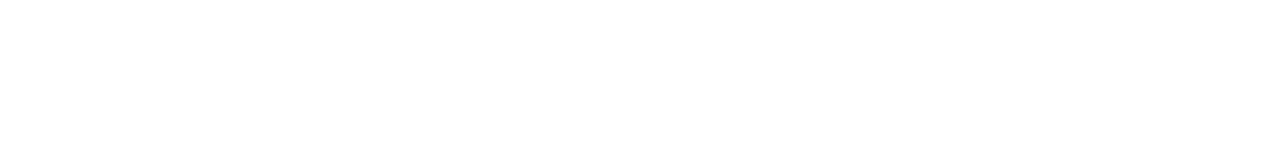
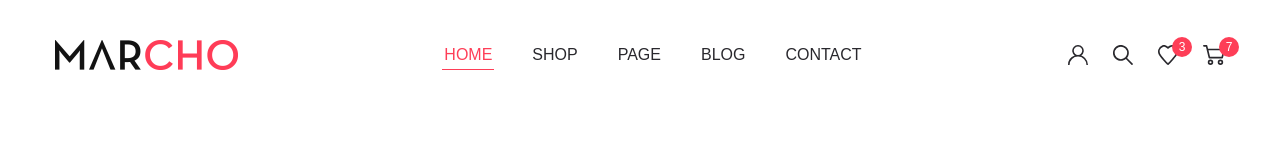
Before and after one commit to Solokhin/marcho, a website: page app/index.html in a window 1280 px wide. Drawn offline with nearby package versions, Linux system fonts and the light colour scheme; files that its build step writes are made by us from their sources.

Commit message:
added geader, added fonts

```diff
--- a/app/index.html
+++ b/app/index.html
@@ -4,12 +4,55 @@
   <head>
     <meta charset="UTF-8">
     <meta name="viewport" content="width=device-width, initial-scale=1.0">
-    <title>Gulp</title>
+    <title>Marcho</title>
     <link rel="stylesheet" href="css/style.min.css">
   </head>
 
   <body>
 
+    <header class="header">
+      <div class="container">
+        <div class="header__inner">
+          <a class="logo" href="#">
+            <img class="logo__img" src="images/logo.png" alt="logo">
+          </a>
+          <nav class="menu">
+            <ul class="menu__list">
+              <li class="menu__list-item">
+                <a class="menu__list-link menu__list-link--active" href="#">home</a>
+              </li>
+              <li class="menu__list-item">
+                <a class="menu__list-link" href="#">shop</a>
+              </li>
+              <li class="menu__list-item">
+                <a class="menu__list-link" href="#">page</a>
+              </li>
+              <li class="menu__list-item">
+                <a class="menu__list-link" href="#">blog</a>
+              </li>
+              <li class="menu__list-item">
+                <a class="menu__list-link" href="#">contact</a>
+              </li>
+          </nav>
+          <div class="user-nav">
+            <a class="user-nav__link" href="#">
+              <img class="user-nav__link-img" src="images/icons/user.svg" alt="user icon">
+            </a>
+            <a class="user-nav__link" href="#">
+              <img class="user-nav__link-img" src="images/icons/search.svg" alt="search icon">
+            </a>
+            <a class="user-nav__link" href="#">
+              <img class="user-nav__link-img" src="images/icons/heart.svg" alt="heart icon">
+              <span class="user-nav__num">3</span>
+            </a>
+            <a class="user-nav__link" href="#">
+              <img class="user-nav__link-img" src="images/icons/cart.svg" alt="cart icon">
+              <span class="user-nav__num">7</span>
+            </a>
+          </div>
+        </div>
+      </div>
+    </header>
 
 
     <script src="js/main.min.js"></script>
--- a/app/scss/_fonts.scss
+++ b/app/scss/_fonts.scss
@@ -0,0 +1,39 @@
+@font-face {
+  font-family: 'Quicksand-Regular', sans-serif;
+  src: local('Quicksand-Regular'),
+    url('../fonts/Quicksand-Regular.woff2') format('woff2'),
+    url('../fonts/Quicksand-Regular.woff') format('woff');
+  font-weight: 400;
+  font-style: normal;
+  font-display: swap;
+}
+
+@font-face {
+  font-family: 'Quicksand-Medium', sans-serif;
+  src: local('Quicksand-Medium'),
+    url('../fonts/Quicksand-Medium.woff2') format('woff2'),
+    url('../fonts/Quicksand-Medium.woff') format('woff');
+  font-weight: 500;
+  font-style: normal;
+  font-display: swap;
+}
+
+@font-face {
+  font-family: 'Roboto-Regular', sans-serif;
+  src: local('Roboto-Regular'),
+    url('../fonts/Roboto-Regular.woff2') format('woff2'),
+    url('../fonts/Roboto-Regular.woff') format('woff');
+  font-weight: 400;
+  font-style: normal;
+  font-display: swap;
+}
+
+@font-face {
+  font-family: 'Roboto-Bold', sans-serif;
+  src: local('Roboto-Bold'),
+    url('../fonts/Roboto-Bold.woff2') format('woff2'),
+    url('../fonts/Roboto-Bold.woff') format('woff');
+  font-weight: 700;
+  font-style: normal;
+  font-display: swap;
+}
--- a/app/scss/_global.scss
+++ b/app/scss/_global.scss
@@ -1,9 +1,12 @@
 body {
-  min-height: 100vh;
-  // font-family: 'Roboto Condensed', sans-serif;
-  // font-style: normal;
-  // font-weight: 300;
-  // font-size: 14px;
-  // color: #242121;
-  // background-color: #ffffff;
+  font-size: 16px;
+  line-height: 26px;
+  color: $default;
+  @extend %quicksand-500;
 }
+
+.container {
+  max-width: 1200px;
+  margin: 0 auto;
+  padding: 0 15px;
+}
--- a/app/scss/_vars.scss
+++ b/app/scss/_vars.scss
@@ -0,0 +1,23 @@
+$accent: #fe3e57;
+$default: #8d8d8d;
+$title: #29282d;
+
+%quicksand-400 {
+  font-family: 'Quicksand-Regular', sans-serif;
+  font-weight: 400;
+}
+
+%quicksand-500 {
+  font-family: 'Quicksand-Medium', sans-serif;
+  font-weight: 500;
+}
+
+%roboto-400 {
+  font-family: 'Roboto-Regular', sans-serif;
+  font-weight: 400;
+}
+
+%roboto-700 {
+  font-family: 'Roboto-Bold', sans-serif;
+  font-weight: 700;
+}
--- a/app/scss/style.scss
+++ b/app/scss/style.scss
@@ -3,6 +3,81 @@
 @import 'reset';
 @import 'global';
 
+.header {
+  padding: 40px 0;
+
+  &__inner {
+    display: flex;
+    justify-content: space-between;
+    align-items: center;
+  }
+}
+
+.menu {
+  &__list {
+    display: flex;
+  }
+
+  &__list-item+.menu__list-item {
+    padding-left: 36px;
+  }
+
+  &__list-link {
+    color: $title;
+    text-transform: uppercase;
+    padding-left: 2px;
+    padding-right: 2px;
+    padding-bottom: 6px;
+    transition: color 0.3s;
+    @extend %quicksand-400;
+
+    &:hover {
+      color: $accent;
+      border-bottom: 1px solid $accent;
+      @extend %quicksand-500;
+    }
+  }
+
+  &__list-link--active {
+    color: $accent;
+    border-bottom: 1px solid $accent;
+    @extend %quicksand-500;
+  }
+}
+
+.user-nav {
+  display: flex;
+
+  &__link {
+    position: relative;
+  }
+
+  &__link+.user-nav__link {
+    // margin-left: 25px;
+    padding-left: 25px;
+  }
+
+  &__num {
+    position: absolute;
+    width: 20px;
+    height: 20px;
+    border-radius: 50%;
+    background-color: $accent;
+    top: -8px;
+    right: -14px;
+    text-align: center;
+    font-size: 12px;
+    line-height: 20px;
+    color: #fff;
+  }
+}
+
+
+
+
+
 
 // media
 @import 'media';
+
+// видео 01 ч 00 мин
```
Also changed, not shown: app/fonts/Quicksand-Medium.woff (added), app/fonts/Quicksand-Medium.woff2 (added), app/fonts/Quicksand-Regular.woff (added), app/fonts/Quicksand-Regular.woff2 (added), app/fonts/Roboto-Bold.woff (added), app/fonts/Roboto-Bold.woff2 (added), app/fonts/Roboto-Regular.woff (added), app/fonts/Roboto-Regular.woff2 (added), app/images/icons/cart.svg (added), app/images/icons/heart.svg (added), app/images/icons/search.svg (added), app/images/icons/user.svg (added), app/images/logo.png (added).
